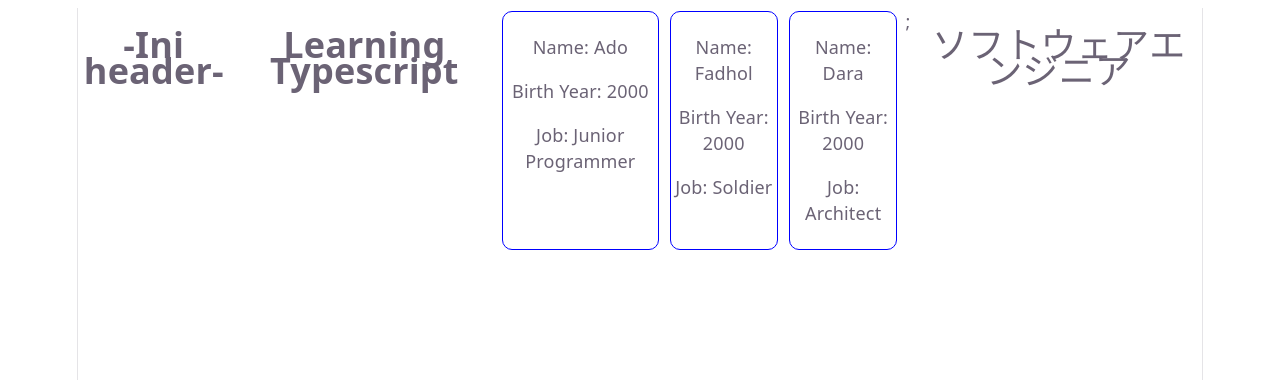
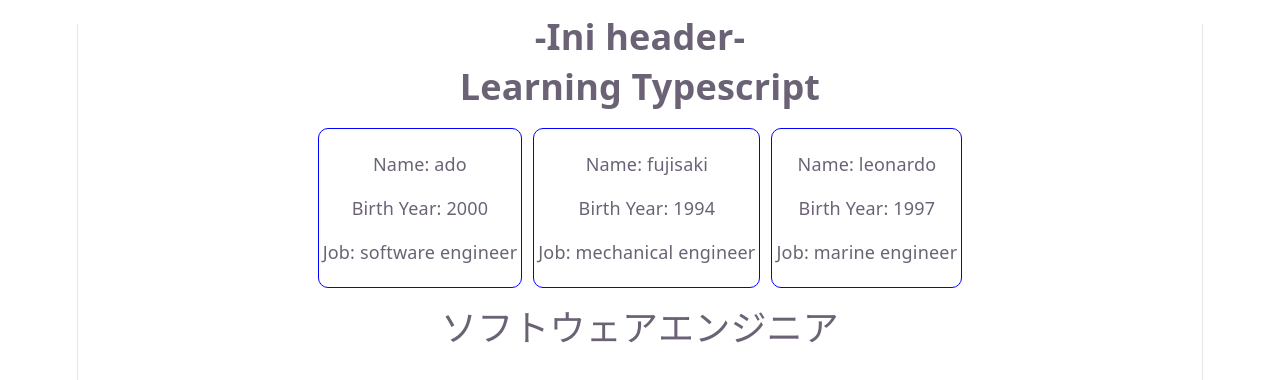
Before and after one commit to Stussyz/firstMiniProjectTypescript, a React (Vite) app: page / in a window 1280 px wide. Shown: the top 380 px of the page. Built offline with nearby package versions, Linux system fonts and the light colour scheme.

Commit message:
update data object "engineer", callback with map

```diff
--- a/src/App.tsx
+++ b/src/App.tsx
@@ -5,55 +5,75 @@ import HeaderComp from './components/HeaderComp.tsx'
 import ProfileCard from "./components/ProfileCard.tsx";
 
 type engineer = {
-  name: string;
-  year: number;
-  job: string;
+  Name: string;
+  Birth: number;
+  Job: string;
+  Id: number;
 };
 
 const engineers : engineer[] = [
   {
-    name : "ado",
-    year : 2000,
-    job : "software engineer"
+    Name : "ado",
+    Birth : 2000,
+    Job : "software engineer",
+    Id : 1
   },
   {
-    name : "fujisaki",
-    year : 1994,
-    job : "mechanical engineer"
+    Name : "fujisaki",
+    Birth : 1994,
+    Job : "mechanical engineer",
+    Id : 2
   },
   {
-    name : "leonardo",
-    year : 1997,
-    job: "marine engineer"
+    Name : "leonardo",
+    Birth : 1997,
+    Job : "marine engineer",
+    Id : 3
   }
-    ,
     ];
 
+// component
 function App() {
   // mereturn sebuah component jsx
   return (
-    // bisa pakai tag <div> | <></> | <Fragment></Fragment>
-    // inline style profileCard
-    <div style = {{display: "flex",flexDirection: "row", gap: "5px",}}>
-      <HeaderComp />
-      <h1>Learning Typescript</h1>
-      {/* memanggil komponen yg ada di Welcome.tsx */}
-      {/* menggunakan self closing tag pada Welcome */}
+  <>
+    <HeaderComp />
+    <h1>Learning Typescript</h1>
+    {/* bisa pakai tag <div> | <></> | <Fragment></Fragment> */}
+    {/* inline style profileCard */}
+    <div style = {{display: "flex",flexDirection: "row", gap: "5px", justifyContent: "center", alignItems: "center"}}>
+
       {/* <ProfileCard Name="Ado" Job="Junior Programmer" Birth={2000}/>
       <ProfileCard Name="Fadhol" Job="Soldier" Birth={2000}/>
       <ProfileCard Name="Dara" Job="Architect" Birth={2000}/> */}
 
       {/* pemanggilan value menggunakan array */}
-      {[
+      {/* {[
         <ProfileCard Name="Ado" Job="Junior Programmer" Birth={2000}/>,
         <ProfileCard Name="Fadhol" Job="Soldier" Birth={2000}/>,
         <ProfileCard Name="Dara" Job="Architect" Birth={2000}/>
-      ]};
+        ]}; */}
 
+      {/* BEST WAY: */}
+      {engineers.map((engineer) => {
+        return (
+          <ProfileCard
+            Name={engineer.Name}
+            Birth={engineer.Birth}
+            Job={engineer.Job}
+            // Key untuk membedakan ProfileCard 1 dgn yg lain & mempermudah rendering react
+            Key={engineer.Id}
+          />
+        );
+      })}
+    </div>
 
-      <Welcome />
-    </div>
-  )
+    {/* memanggil komponen yg ada di Welcome.tsx */}
+    {/* menggunakan self closing tag pada Welcome */}
+    <Welcome />
+  </>
+  );
 }
+
 // di export sebagai "App" untuk pemanggilan
 export default App;
```
